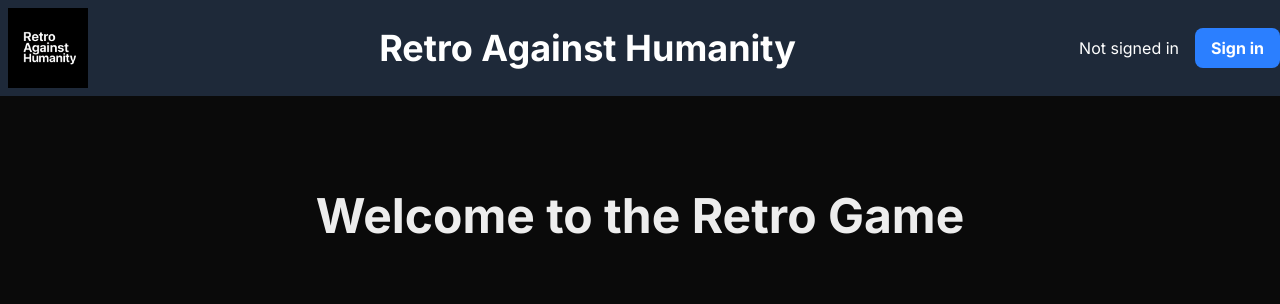
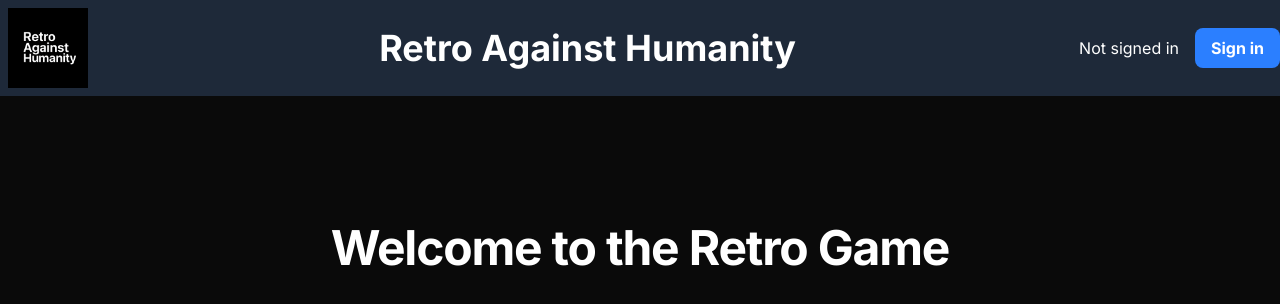
Before and after one commit to saki2000/cardsAgainstHumanityRetro, a Next.js app: page / in a window 1280 px wide. Shown: the top 304 px of the page. Built offline with nearby package versions, Linux system fonts and the light colour scheme; no server answers.

Commit message:
added questionable loading page

```diff
--- a/app/globals.css
+++ b/app/globals.css
@@ -17,3 +17,25 @@ body {
   color: var(--foreground);
   font-family: Arial, Helvetica, sans-serif;
 }
+
+@layer base {
+  h1 {
+    @apply text-4xl font-bold text-white mb-6 tracking-tight p-8;
+  }
+}
+
+@keyframes dot-fade {
+  0%,
+  100% {
+    opacity: 0.3;
+    transform: scale(0.8);
+  }
+  50% {
+    opacity: 1;
+    transform: scale(1.3);
+  }
+}
+
+.animate-dot-fade {
+  animation: dot-fade 1s infinite ease-in-out;
+}
--- /dev/null
+++ b/app/loading.tsx
@@ -0,0 +1,26 @@
+export default function Loading() {
+  const dots = Array.from({ length: 8 });
+
+  return (
+    <div className="relative w-16 h-16">
+      {dots.map((_, i) => {
+        const angle = (i * 360) / dots.length;
+        const radius = 48;
+        const delay = (i * 0.12).toFixed(2);
+
+        return (
+          <div
+            key={i}
+            className="absolute w-2 h-2 bg-white rounded-full animate-dot-fade"
+            style={{
+              top: `${80 + radius * -Math.cos((angle * Math.PI) / 180)}%`,
+              left: `${80 + radius * Math.sin((angle * Math.PI) / 180)}%`,
+              transform: "translate(-50%, -50%)",
+              animationDelay: `${delay}s`,
+            }}
+          />
+        );
+      })}
+    </div>
+  );
+}
```
